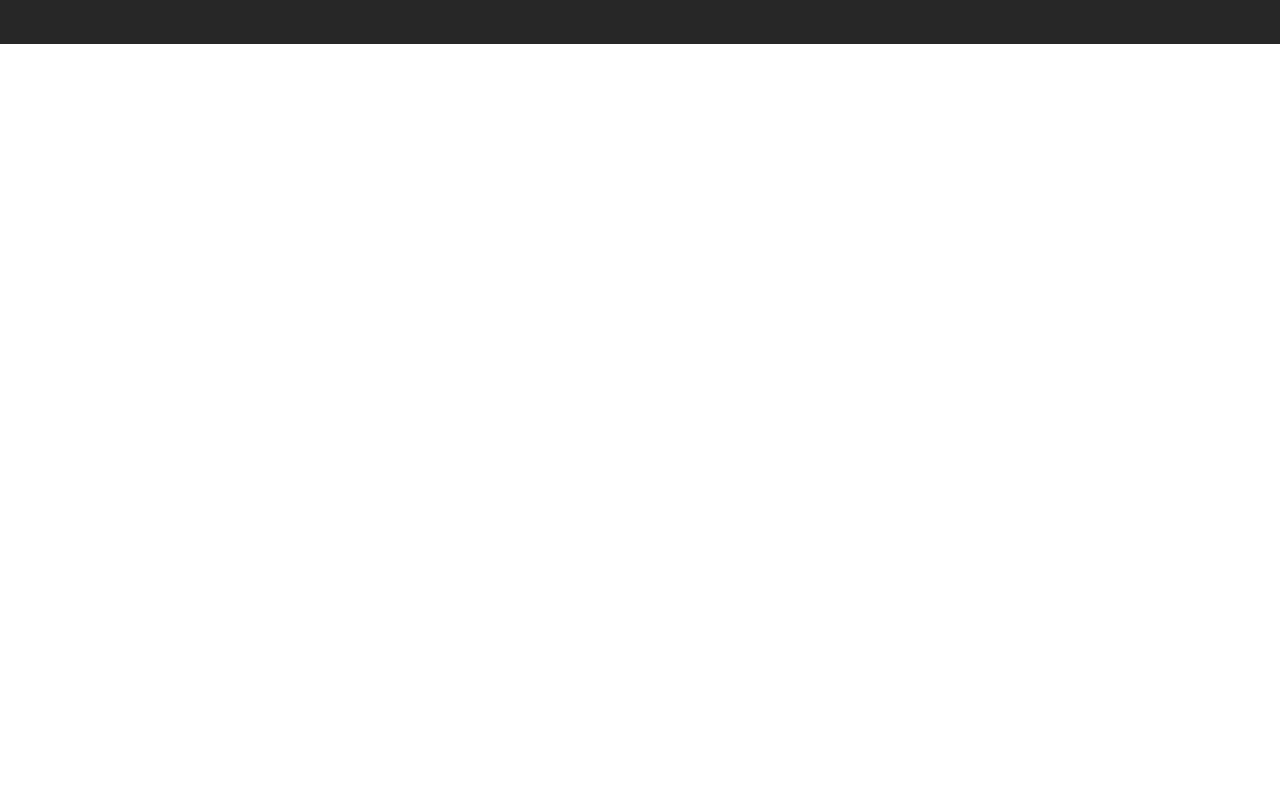
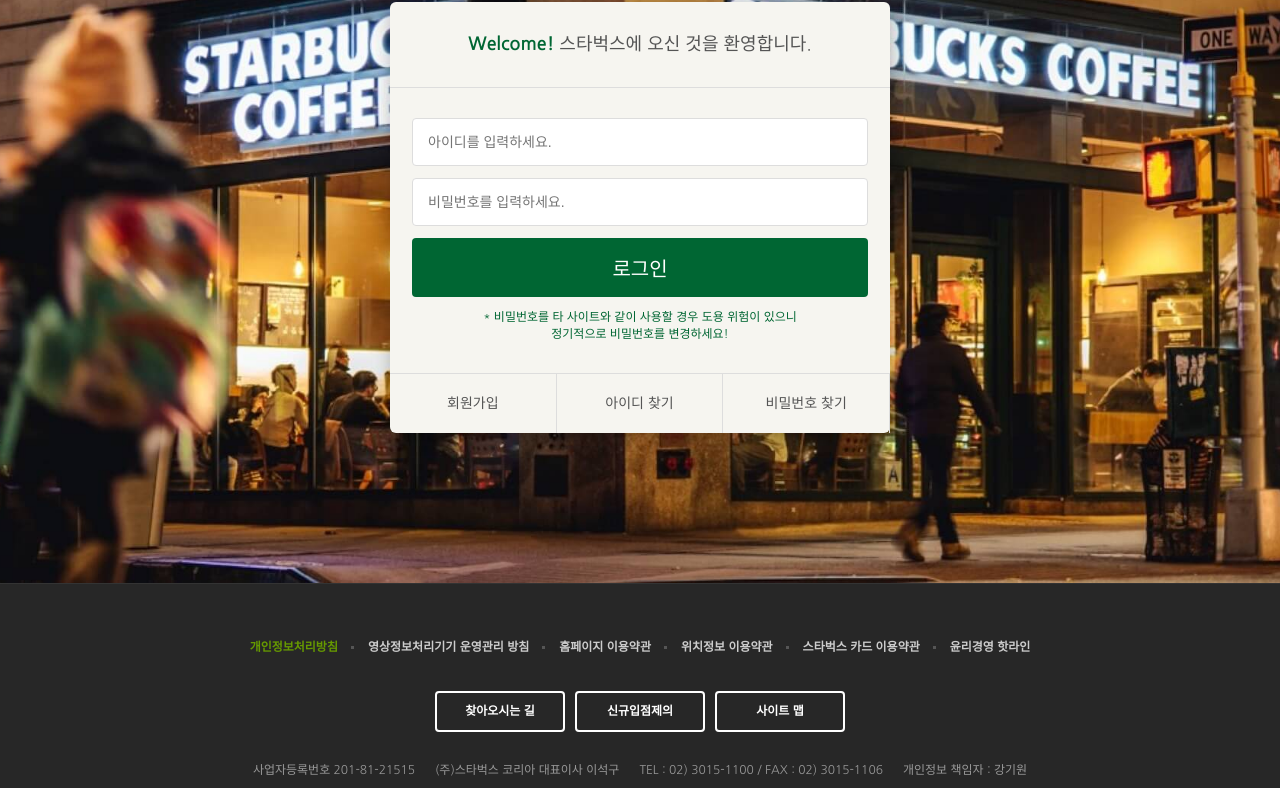
Before and after one commit to sweetyade/starbucks_ex, a plain HTML site: page signin/index.html in a window 1280 px wide. Shown: the part 284-1072 px from the top of the page. Before the commit the page ends 800 px from the top, so only its background shows below. Drawn offline with nearby package versions, Linux system fonts and the light colour scheme.

Commit message:
로그인페이지 완성

```diff
--- /dev/null
+++ b/css/signin.css
@@ -0,0 +1,90 @@
+.signin {
+  margin-top: 120px;
+  padding: 100px 0 150px;
+  background-image: url(../images/signin_bg.jpg);
+  background-repeat: no-repeat;
+  background-position: center;
+  background-attachment: fixed;
+  background-size: cover;
+}
+
+.signin h1 {
+  color: #fff;
+  font-size: 30px;
+  font-weight: 700;
+  text-align: center;
+  margin-bottom: 24px;
+}
+
+.signin .signin__card {
+  width: 500px;
+  margin: 0 auto;
+  border-radius: 6px;
+  background-color: #f6f5f0;
+  box-shadow: 2px 2px 20px rgba(0, 0, 0, 0.3);
+  color: #555;
+}
+
+.signin__card h2 {
+  padding: 30px;
+  font-size: 18px;
+  text-align: center;
+  border-bottom: 1px solid #ddd;
+}
+
+.signin__card h2 strong {
+  font-weight: 700;
+  color: #006633;
+}
+
+.signin__card form {
+  padding: 30px 22px;
+}
+
+.signin__card form input {
+  width: 100%;
+  margin-bottom: 12px;
+  padding: 15px;
+  border: 1px solid #ddd;
+  border-radius: 4px;
+  outline: none;
+  box-sizing: border-box;
+  font-size: 14px;
+}
+
+.signin__card form [type="submit"] {
+  background-color: #006633;
+  border: none;
+  color: #fff;
+  font-size: 20px;
+  cursor: pointer;
+}
+
+.signin__card form p {
+  font-size: 12px;
+  color: #006633;
+  text-align: center;
+}
+
+.signin__card .actions {
+  display: flex;
+  border-top: 1px solid #ddd;
+}
+
+.signin__card .actions a {
+  flex-grow: 1; /* 요소 증가 비율 */
+  flex-basis: 0; /*기본너비 0*/
+  text-align: center;
+  padding: 20px;
+  color: #555;
+  font-size: 14px;
+  border-right: 1px solid #ddd;
+}
+
+.signin__card .actions a:last-child {
+  border-radius: none;
+}
+
+.signin__card .actions a:hover {
+  text-decoration: underline;
+}
--- a/signin/index.html
+++ b/signin/index.html
@@ -42,8 +42,8 @@
     <!-- css -->
     <link rel="stylesheet" href="https://cdn.jsdelivr.net/npm/reset-css@5.0.2/reset.css" />
     <!-- 각 부라우저 기본 스타일 초기화 -->
-    <link rel="stylesheet" href="../css/swiper-bundle.min.css" />
     <link rel="stylesheet" href="../css/common.css" />
+    <link rel="stylesheet" href="../css/signin.css" />
 
     <script defer src="../js/common.js"></script>
   </head>
@@ -377,7 +377,28 @@
       </div>
     </header>
 
-    <section class="signin"></section>
+    <section class="signin">
+      <h1>로그인</h1>
+
+      <div class="signin__card">
+        <h2><strong>Welcome!</strong> 스타벅스에 오신 것을 환영합니다.</h2>
+
+        <form action="">
+          <input type="text" placeholder="아이디를 입력하세요." />
+          <input type="password" placeholder="비밀번호를 입력하세요." />
+          <input type="submit" value="로그인" />
+          <p>
+            * 비밀번호를 타 사이트와 같이 사용할 경우 도용 위험이 있으니<br />
+            정기적으로 비밀번호를 변경하세요!
+          </p>
+        </form>
+        <div class="actions">
+          <a href="javascript:void(0)" class="">회원가입</a>
+          <a href="javascript:void(0)" class="">아이디 찾기</a>
+          <a href="javascript:void(0)" class="">비밀번호 찾기</a>
+        </div>
+      </div>
+    </section>
 
     <!--FOOTER-->
     <footer>
```
Also changed, not shown: css/._signin.css (added).
